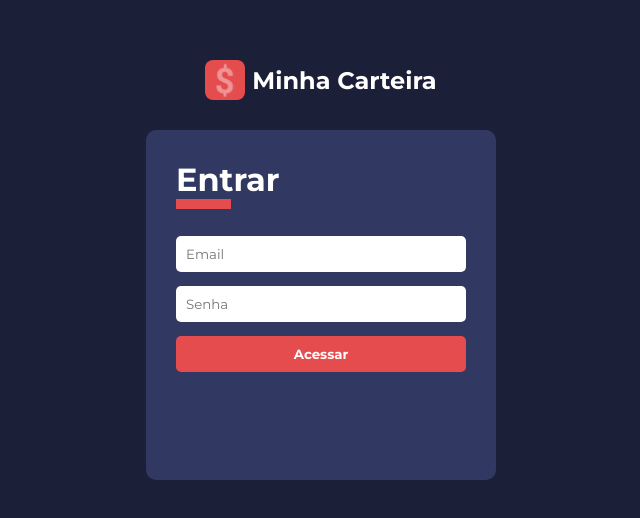
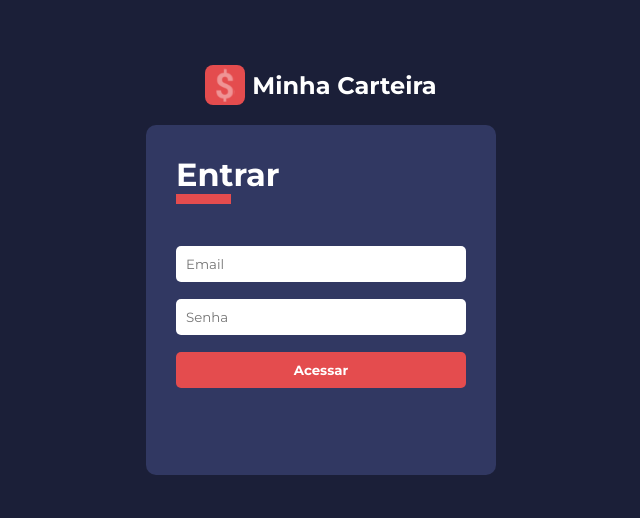
Before and after one commit to YuriLopesM/minha-carteira-dashboard, a React (Create React App) app: page / in a window 1280 px wide. Shown: the part 130-648 px from the top of the page, without its empty margins (319-959 px from the left). Built offline with nearby package versions, Linux system fonts and the light colour scheme.

Commit message:
Update lesson 8.3 - Finished

```diff
--- a/src/pages/SignIn/styles.ts
+++ b/src/pages/SignIn/styles.ts
@@ -17,7 +17,7 @@ export const Logo = styled.div`
     display: flex;
     align-items: center;
 
-    margin-bottom: 30px;
+    margin-bottom: 20px;
 
     > h2 {
         color: ${props => props.theme.colors.white};
@@ -40,10 +40,14 @@ export const Form = styled.form`
 
     background-color: ${props => props.theme.colors.tertiary};
 
+    > * {
+        margin-bottom: 10px;
+    }
+
 `;
 
 export const FormTitle = styled.h1`
-    margin-bottom: 20px;
+    margin-bottom: 35px;
     color: ${props => props.theme.colors.white};
 
     &::after{
```
